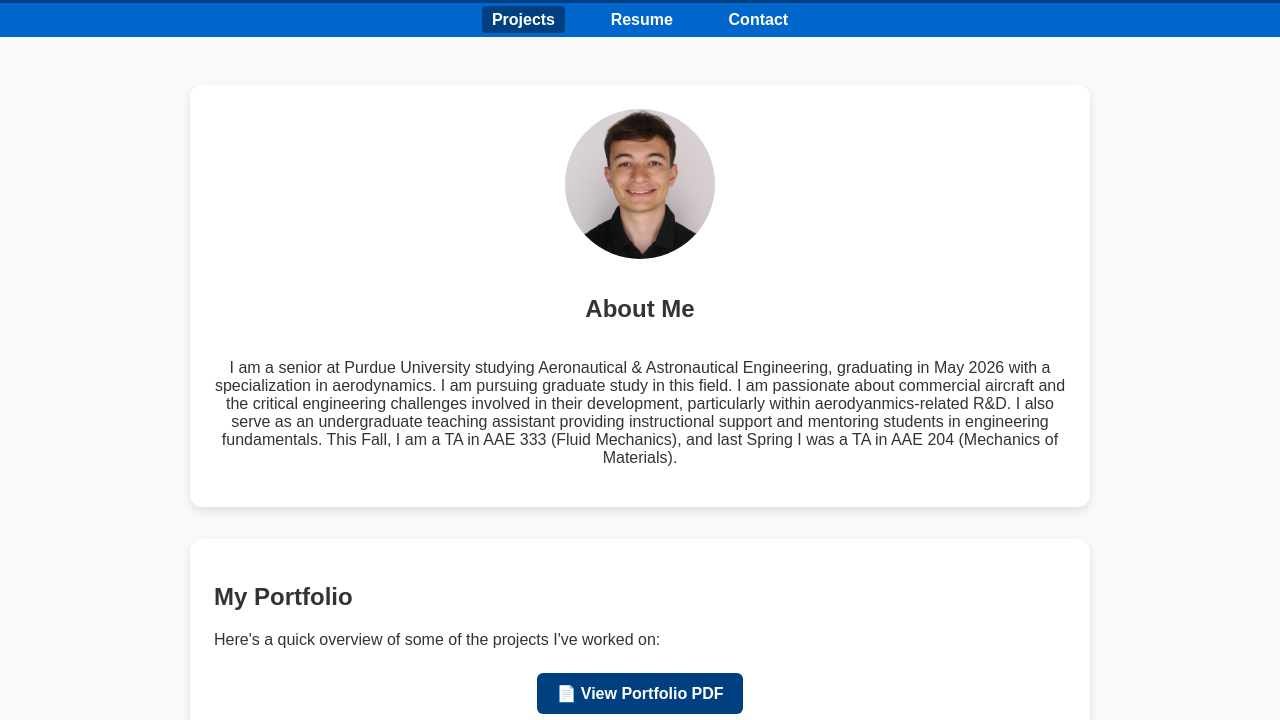
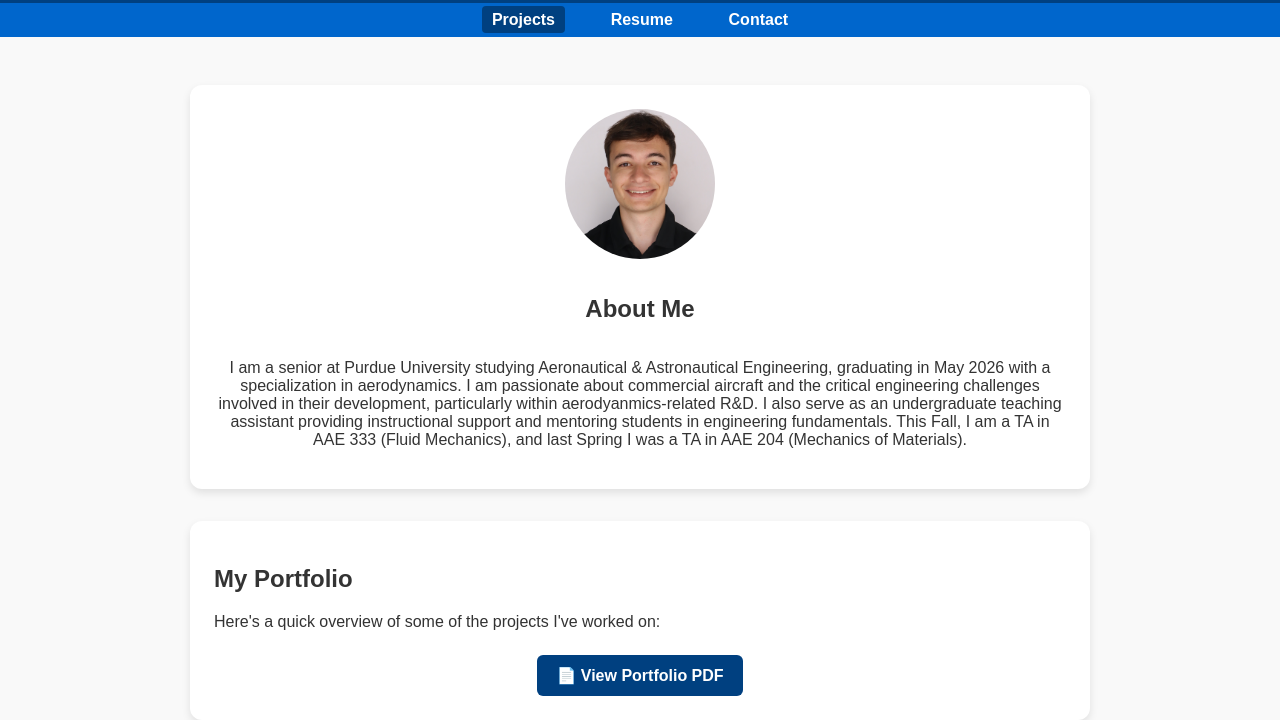
Before and after one commit to alen-seferovic/portfolio, a plain HTML site: page index.html in a window 1280 px wide. Shown: the part 90-810 px from the top of the page. Drawn offline with Linux system fonts and the light colour scheme.

Commit message:
Revise About Me section for clarity and detail
Updated the About Me section to include teaching assistant roles and passion for commercial aircraft.

```diff
--- a/index.html
+++ b/index.html
@@ -22,7 +22,7 @@
     <div class="box about-me">
       <img src="images/profile_picture.jpg" alt="Profile Picture" class="profile-img">
       <h2>About Me</h2>
-      <p>I am a senior at Purdue University studying Aeronautical & Astronautical Engineering, graduating in May 2026 with a specialization in aerodynamics. I am pursuing graduate study in this field.
+      <p>I am a senior at Purdue University studying Aeronautical & Astronautical Engineering, graduating in May 2026 with a specialization in aerodynamics.
         I am passionate about commercial aircraft and the critical engineering challenges involved
         in their development, particularly within aerodyanmics-related R&D.
         I also serve as an undergraduate teaching assistant providing instructional support
```
